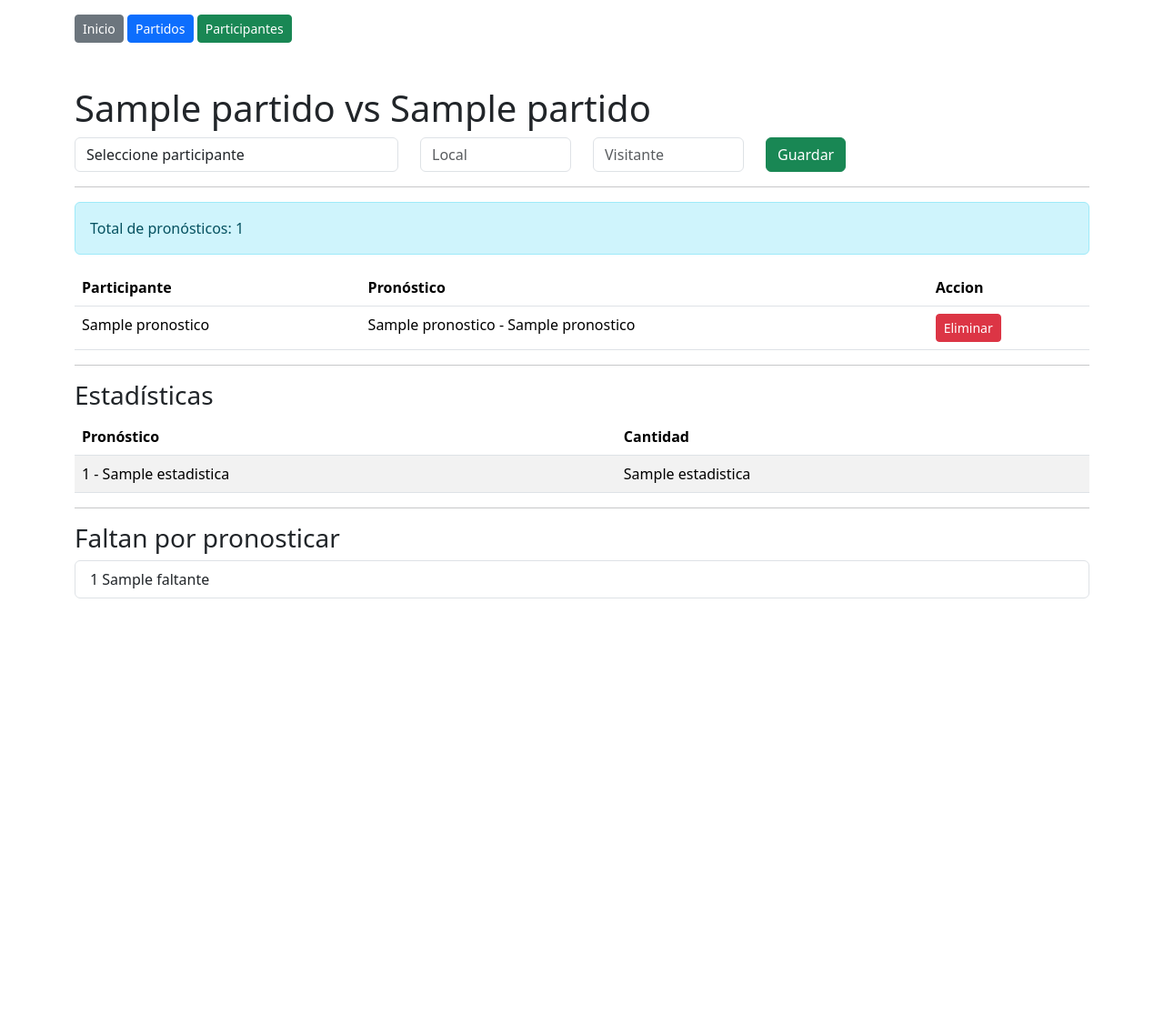
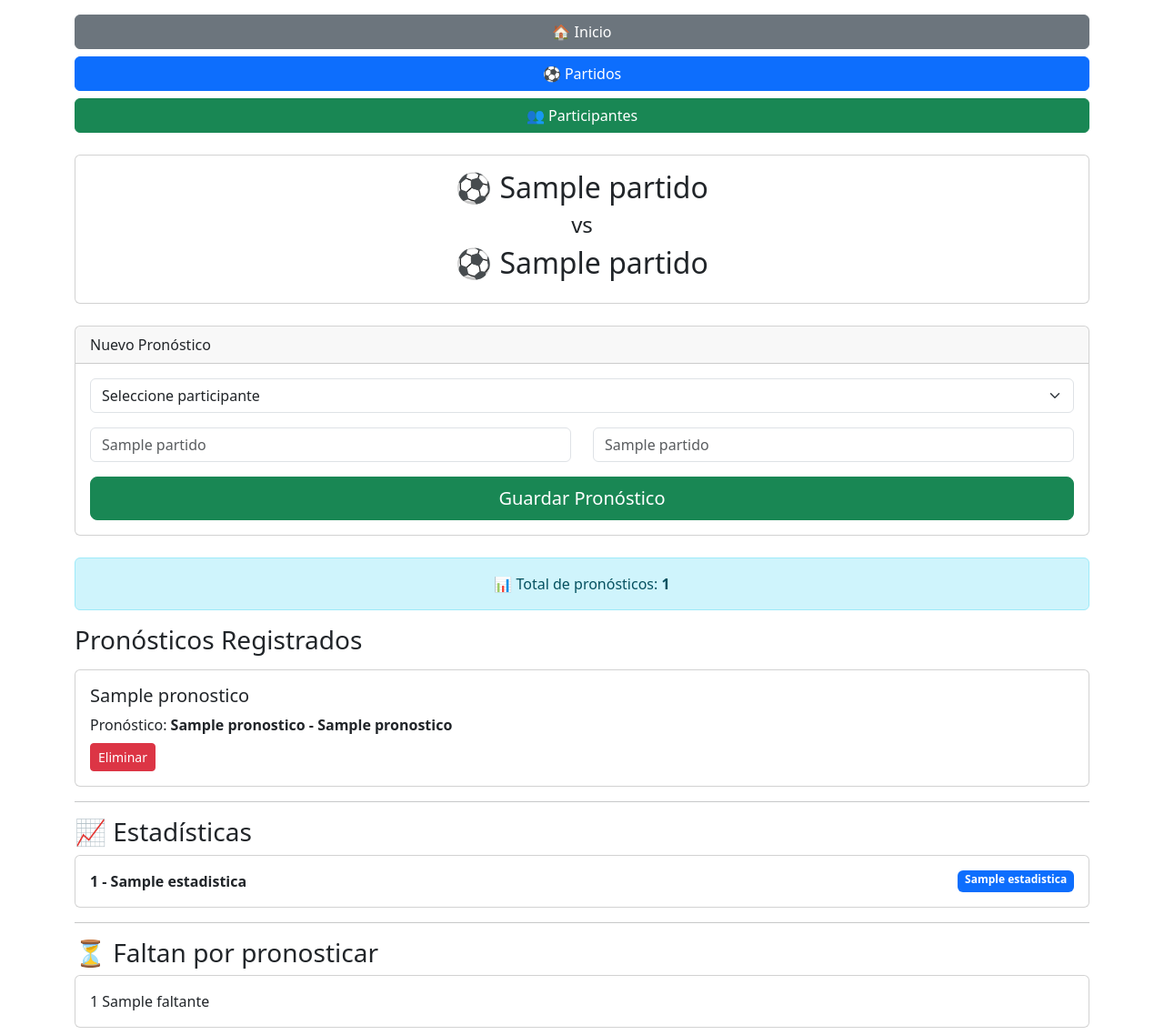
Before and after one commit to OmarBZ27/quiniela-mundialista, a Flask app: template templates/pronosticos.html in a window 1280 px wide. Shown: the whole page at 91% size. Before the commit the page ends 658 px from the top, so only its background shows below. Run offline with Flask 3, Linux system fonts and the light colour scheme; the template is opened without the code that fills it: most values are stand-ins (such as "Sample title", 1, 10 or a date in 2020).

Commit message:
Mejorar vista movil pronosticos

```diff
--- a/templates/pronosticos.html
+++ b/templates/pronosticos.html
@@ -3,35 +3,68 @@
 <head>
 
     <meta name="viewport" content="width=device-width, initial-scale=1">
+
     <title>Pronósticos</title>
+
     <link href="https://cdn.jsdelivr.net/npm/bootstrap@5.3.7/dist/css/bootstrap.min.css" rel="stylesheet">
+
 </head>
 <body>
+
 <div class="container mt-3">
 
-        <a href="/" class="btn btn-secondary btn-sm">Inicio</a>
+    <div class="d-grid gap-2">
 
-        <a href="/partidos" class="btn btn-primary btn-sm">
-        Partidos
+        <a href="/" class="btn btn-secondary">
+            🏠 Inicio
         </a>
 
-        <a href="/participantes" class="btn btn-success btn-sm">
-        Participantes
+        <a href="/partidos" class="btn btn-primary">
+            ⚽ Partidos
+        </a>
+
+        <a href="/participantes" class="btn btn-success">
+            👥 Participantes
         </a>
 
     </div>
 
-<div class="container mt-5">
+</div>
 
-    <h1>{{ partido[1] }} vs {{ partido[2] }}</h1>
+<div class="container mt-4">
+
+    <div class="card mb-4">
+
+        <div class="card-body text-center">
+
+            <h2>
+                ⚽ {{ partido[1] }}
+            </h2>
+
+            <h4>vs</h4>
+
+            <h2>
+                ⚽ {{ partido[2] }}
+            </h2>
+
+        </div>
+
+    </div>
+
+    <div class="card mb-4">
+
+        <div class="card-header">
+            Nuevo Pronóstico
+        </div>
+
+        <div class="card-body">
 
             <form method="POST">
 
-        <div class="row">
+                <div class="mb-3">
 
-            <div class="col-md-4">
                     <select name="participante_id"
-                        class="form-control"
+                            class="form-select"
                             required>
 
                         <option value="">
@@ -45,112 +78,142 @@
                         {% endfor %}
 
                     </select>
+
                 </div>
 
-            <div class="col-md-2">
+                <div class="row">
+
+                    <div class="col-6">
+
                         <input type="number"
                                name="gol_local"
                                class="form-control"
-                       placeholder="Local"
+                               placeholder="{{ partido[1] }}"
                                required>
+
                     </div>
 
-            <div class="col-md-2">
+                    <div class="col-6">
+
                         <input type="number"
                                name="gol_visitante"
                                class="form-control"
-                       placeholder="Visitante"
+                               placeholder="{{ partido[2] }}"
                                required>
+
                     </div>
 
-            <div class="col-md-2">
-                <button class="btn btn-success">
-                    Guardar
+                </div>
+
+                <div class="d-grid mt-3">
+
+                    <button class="btn btn-success btn-lg">
+                        Guardar Pronóstico
                     </button>
-            </div>
 
                 </div>
 
             </form>
 
-    <hr>
-
-    <div class="alert alert-info">
-    Total de pronósticos: {{ total_pronosticos }}
         </div>
 
-    <table class="table">
+    </div>
 
-        <thead>
-            <tr>
-                <th>Participante</th>
-                <th>Pronóstico</th>
-                <th>Accion</th>
-            </tr>
-        </thead>
+    <div class="alert alert-info text-center">
 
-        <tbody>
+        📊 Total de pronósticos:
+        <strong>{{ total_pronosticos }}</strong>
+
+    </div>
+
+    <h3 class="mb-3">
+        Pronósticos Registrados
+    </h3>
 
     {% for p in pronosticos %}
-            <tr>
-                <td>{{ p[1] }}</td>
-                <td>{{ p[2] }} - {{ p[3] }}</td>
 
-                <td>
+    <div class="card mb-2">
+
+        <div class="card-body">
+
+            <h5>
+                {{ p[1] }}
+            </h5>
+
+            <p class="mb-2">
+
+                Pronóstico:
+                <strong>{{ p[2] }} - {{ p[3] }}</strong>
+
+            </p>
+
             <a href="/eliminar-pronostico/{{ p[0] }}/{{ partido[0] }}"
                class="btn btn-danger btn-sm">
+
                 Eliminar
+
             </a>
-                </td>
-            </tr>
+
+        </div>
+
+    </div>
+
     {% endfor %}
-
-        </tbody>
-
-    </table>
 
     <hr>
 
-    <h3>Estadísticas</h3>
+    <h3>
+        📈 Estadísticas
+    </h3>
 
-    <table class="table table-striped">
-        <thead>
-            <tr>
-                <th>Pronóstico</th>
-                <th>Cantidad</th>
-            </tr>
-        </thead>
+    {% for e in estadisticas %}
 
-        <tbody>
-            {% for e in estadisticas %}
-            <tr>
-                <td>{{ e[0] }} - {{ e[1] }}</td>
-                <td>{{ e[2] }}</td>
-            </tr>
+    <div class="card mb-2">
+
+        <div class="card-body d-flex justify-content-between">
+
+            <strong>
+                {{ e[0] }} - {{ e[1] }}
+            </strong>
+
+            <span class="badge bg-primary">
+                {{ e[2] }}
+            </span>
+
+        </div>
+
+    </div>
+
     {% endfor %}
-        </tbody>
-    </table>
 
     <hr>
 
-    <h3>Faltan por pronosticar</h3>
+    <h3>
+        ⏳ Faltan por pronosticar
+    </h3>
 
     {% if faltantes %}
 
-    <ul class="list-group">
+        {% for f in faltantes %}
 
-        {% for f in faltantes %}
-        <li class="list-group-item">
+        <div class="card mb-2">
+
+            <div class="card-body">
+
                 {{ f[0] }} {{ f[1] }}
-        </li>
+
+            </div>
+
+        </div>
+
         {% endfor %}
-
-    </ul>
 
     {% else %}
 
         <div class="alert alert-success">
-        Todos los participantes ya enviaron su pronóstico.
+
+            ✅ Todos los participantes ya enviaron su pronóstico.
+
         </div>
 
     {% endif %}
```
Lines whose indentation alone changed are shown as unchanged.
